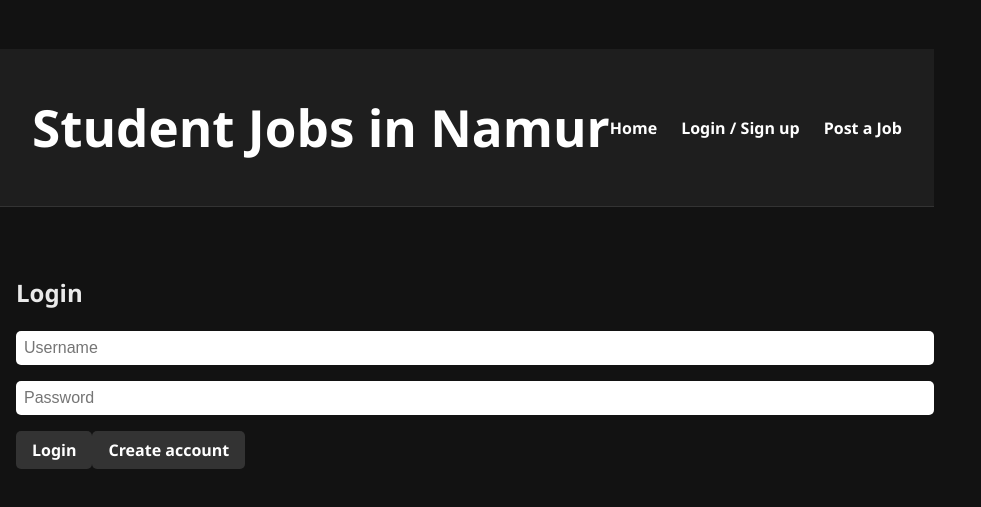
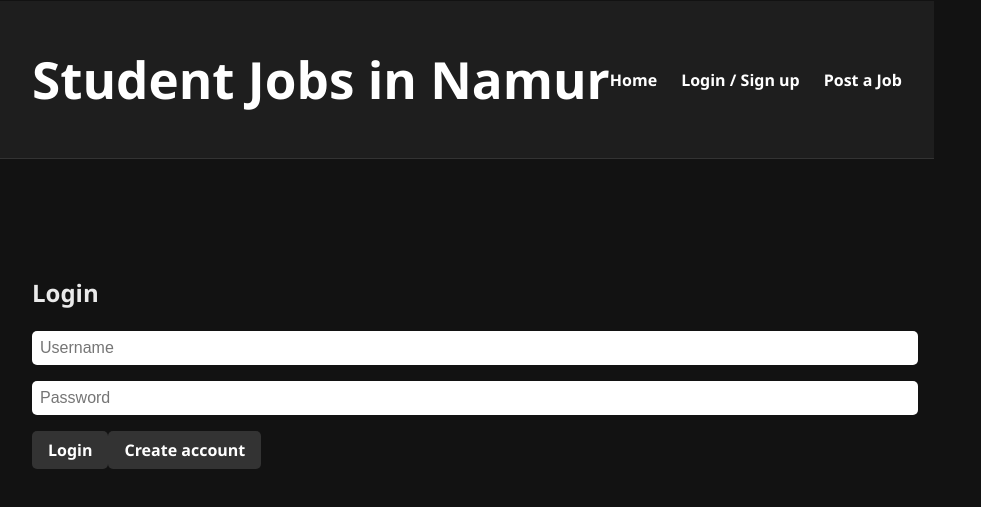
Before and after one commit to etu51184/jobs-etudiants-frontend, a React (Vite) app: page /auth in a window 1280 px wide. Shown: the part 117-624 px from the top of the page, without its empty margins (0-981 px from the left). Built offline with nearby package versions, Linux system fonts and the light colour scheme.

Commit message:
update et fix bug

```diff
--- a/src/App.jsx
+++ b/src/App.jsx
@@ -1,6 +1,7 @@
 // src/App.jsx
-import { BrowserRouter as Router, Routes, Route, Link } from 'react-router-dom';
+import { BrowserRouter as Router, Routes, Route } from 'react-router-dom';
 import './App.css';
+import Layout from './components/Layout';
 import Home from './pages/Home';
 import AuthPage from './pages/AuthPage';
 import PostJobPage from './pages/PostJobPage';
@@ -8,22 +9,13 @@ import PostJobPage from './pages/PostJobPage';
 function App() {
   return (
     <Router>
-      <div className="nav-bar">
-        <h1>Student Jobs in Namur</h1>
-        <nav>
-          <Link to="/">Home</Link>
-          <Link to="/auth">Login / Sign up</Link>
-          <Link to="/post">Post a Job</Link>
-        </nav>
-      </div>
-
-      <div className="page-content">
-        <Routes>
-          <Route path="/" element={<Home />} />
-          <Route path="/auth" element={<AuthPage />} />
-          <Route path="/post" element={<PostJobPage />} />
-        </Routes>
-      </div>
+      <Routes>
+        <Route path="/" element={<Layout />}>
+          <Route index element={<Home />} />
+          <Route path="auth" element={<AuthPage />} />
+          <Route path="post" element={<PostJobPage />} />
+        </Route>
+      </Routes>
     </Router>
   );
 }
--- /dev/null
+++ b/src/components/Layout.jsx
@@ -0,0 +1,24 @@
+// src/components/Layout.jsx
+import { Link, Outlet } from 'react-router-dom';
+import '../App.css';
+
+function Layout() {
+  return (
+    <>
+      <div className="nav-bar">
+        <h1 className="logo">Student Jobs in Namur</h1>
+        <nav>
+          <Link to="/">Home</Link>
+          <Link to="/auth">Login / Sign up</Link>
+          <Link to="/post">Post a Job</Link>
+        </nav>
+      </div>
+
+      <div className="container">
+        <Outlet />
+      </div>
+    </>
+  );
+}
+
+export default Layout;
```
